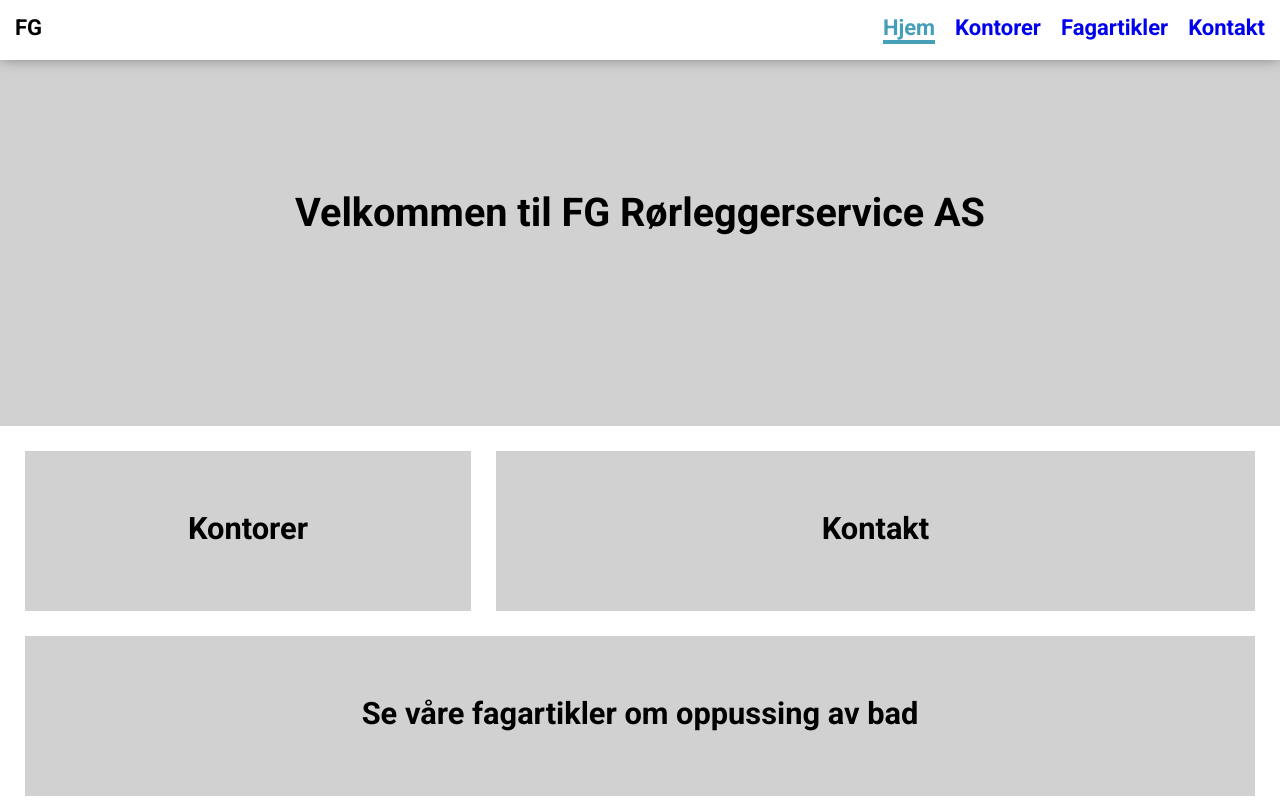
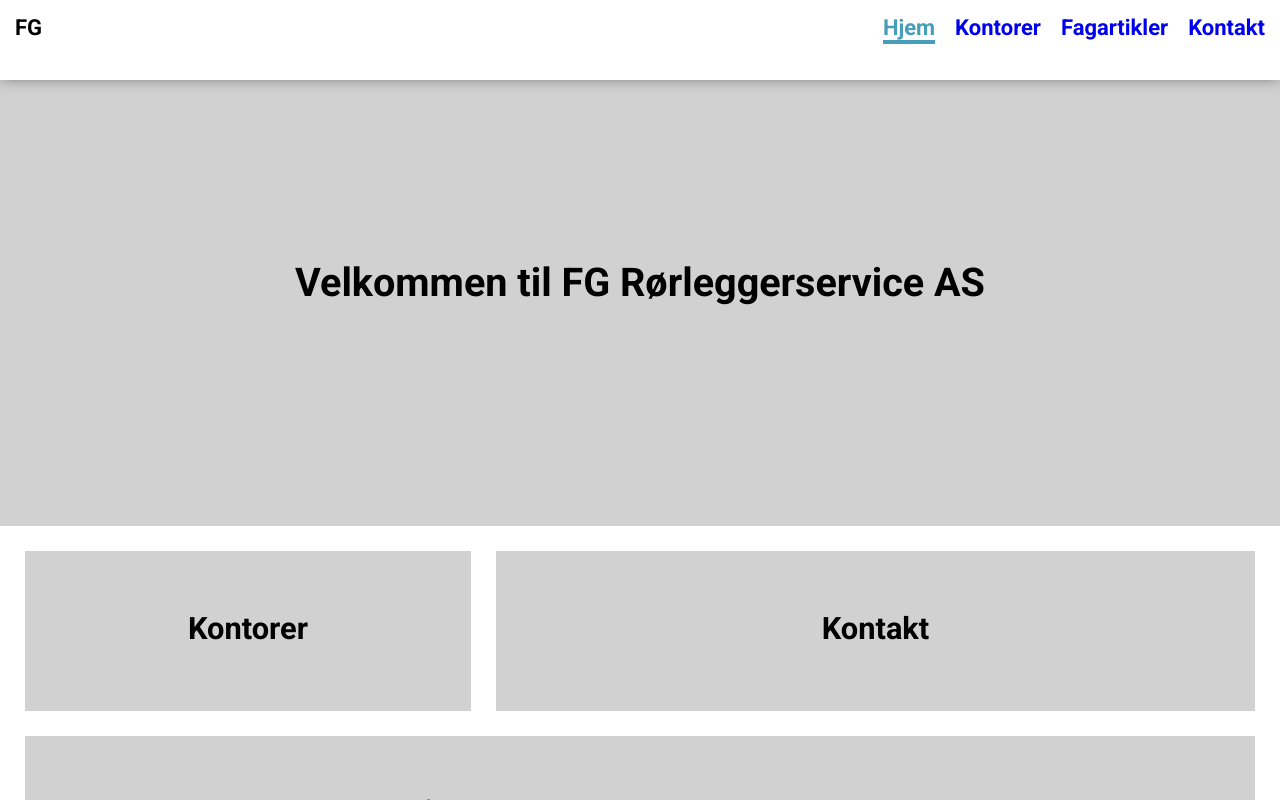
Before and after one commit to andersbss/eksamen, a React app in the folder client/: page /hjem in a window 1280 px wide. Shown: the top 800 px of the page. Built offline with nearby package versions, Linux system fonts and the light colour scheme.

Commit message:
Resized jumbotron

```diff
--- a/client/src/components/common/Jumbotron.jsx
+++ b/client/src/components/common/Jumbotron.jsx
@@ -9,8 +9,8 @@ const StyledHeader = styled.header`
   background-color: ${(props) => props.theme.colors.grey};
 
   & > h1 {
-    margin-top: 110px;
-    margin-bottom: 110px;
+    margin-top: 180px;
+    margin-bottom: 140px;
   }
 `;
 
--- a/client/src/components/nav/Nav.jsx
+++ b/client/src/components/nav/Nav.jsx
@@ -6,7 +6,7 @@ import TabletNav from './TabletNav';
 const StyledNav = styled.nav`
   margin: 0;
   font-weight: bolder;
-  height: 60px;
+  height: 80px;
   padding: 15px;
 `;
 
```
